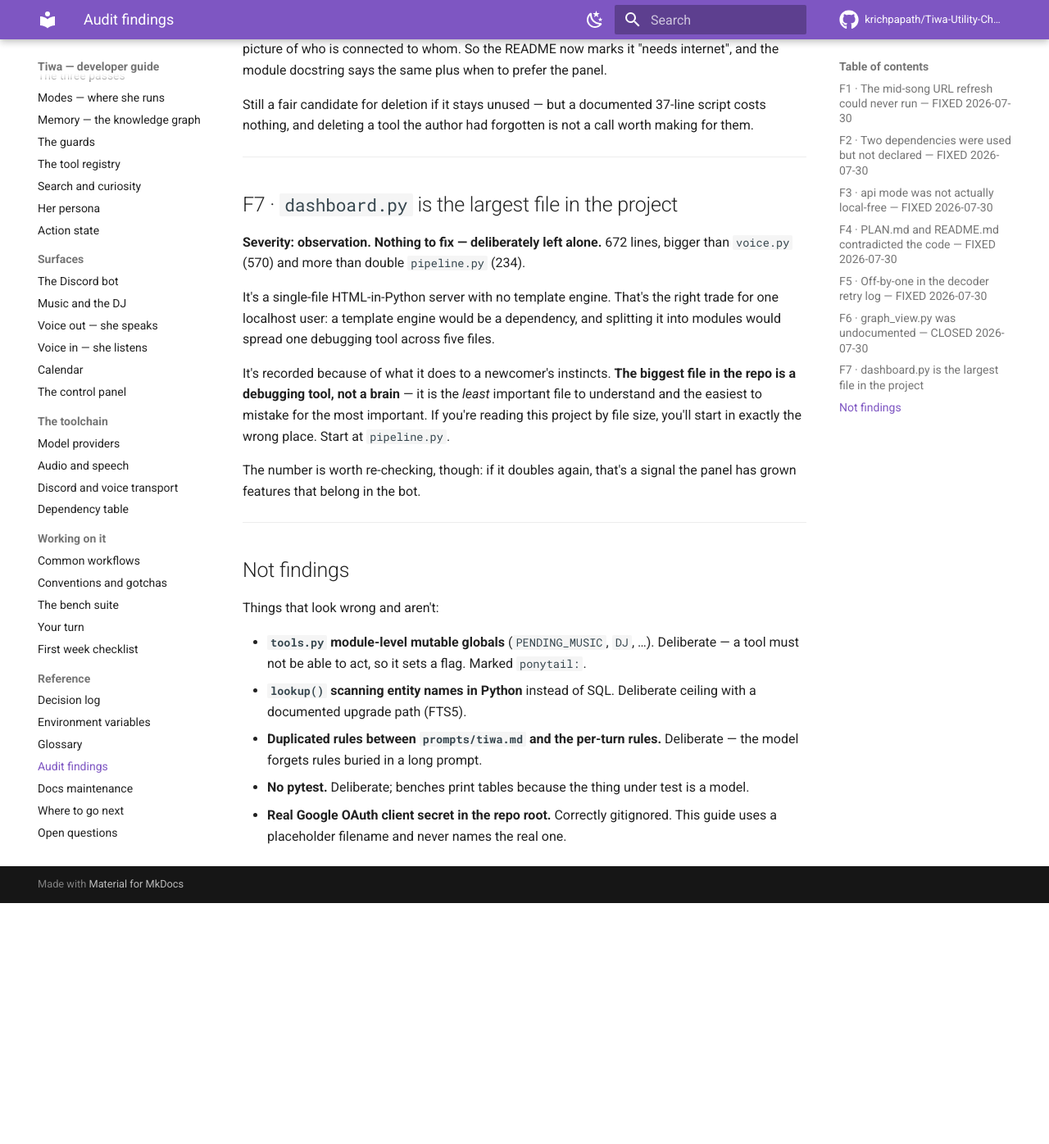
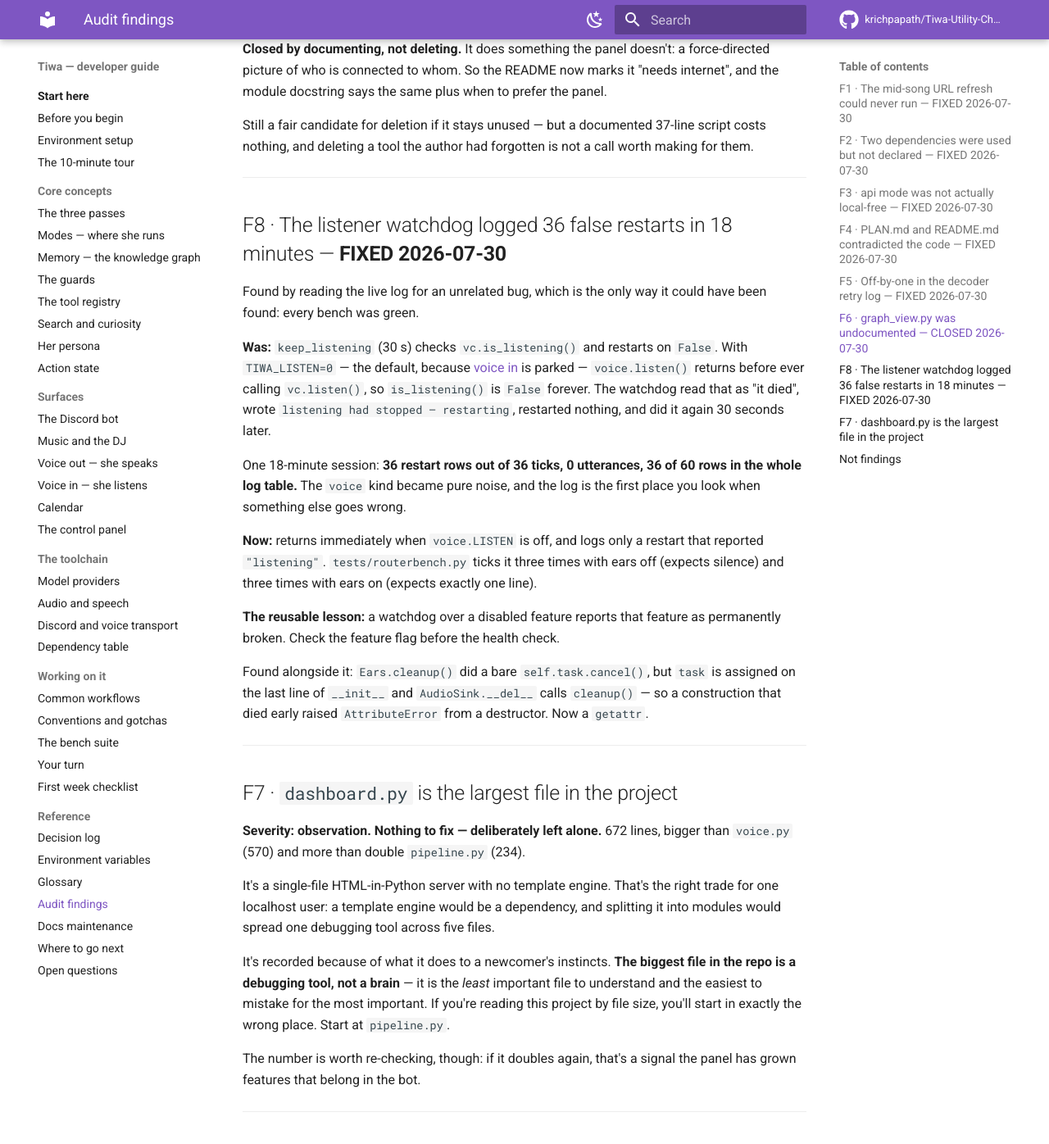
Before and after one commit to krichpapath/Tiwa-Utility-Chatbot, an MkDocs documentation site: the page built from docs/reference/findings.md, in a window 1280 px wide and 1400 px high, scrolled down 3523 px. Shown: the top 1396 px of the window at 82% size. Built offline with MkDocs 1.6.1 and Material for MkDocs 9.7.7, drawn with Linux system fonts in a browser that asks for light colours; a script that is not in the unit is left out; comment, search, counter and statistics services are not loaded; before the commit the page ends 4625 px from its top, so only the background shows below that; some of the changed text lies outside the part shown.

Commit message:
Don't run a watchdog over a switched-off feature
keep_listening (30s) restarts voice listening when vc.is_listening() is False.
With TIWA_LISTEN=0 -- the default, because voice-in is parked -- voice.listen()
returns before ever calling vc.listen(), so is_listening() is False forever.
The watchdog read that as "it died", logged "listening had stopped —
restarting", restarted nothing, and did it again 30 seconds later.

One 18-minute session: 36 restart rows out of 36 ticks, 0 utterances, 36 of 60
rows in the entire log table. The voice kind became pure noise, on the page you
go to first when something else is wrong -- which is how it was found, while
reading that log for the music bug.

Now returns immediately when voice.LISTEN is off, and logs only a restart that
actually reported "listening". A line claiming a restart that did not happen is
what buried the log.

The reusable shape: a watchdog over a disabled feature reports that feature as
permanently broken. Check the flag before the health check.

Also Ears.cleanup() did a bare self.task.cancel(), but task is assigned on the
last line of __init__ and AudioSink.__del__ calls cleanup() -- a construction
that died early raised AttributeError from a destructor, which Python can only
report as "Exception ignored" noise.

routerbench ticks the watchdog three times with ears off (silence) and three
with ears on (exactly one line). Recorded as F8.

```diff
--- a/docs/reference/findings.md
+++ b/docs/reference/findings.md
@@ -4,7 +4,8 @@
 project was the job, and changing code during an audit hides what the audit found. Fixes
 land afterwards and get marked here when they do.
 
-Ordered by what would bite a new developer first.
+Ordered by what would bite a new developer first. F8 arrived later, from a live session
+rather than the audit — kept here because the list is where findings live.
 
 ---
 
@@ -121,6 +122,34 @@
 
 ---
 
+## F8 · The listener watchdog logged 36 false restarts in 18 minutes — **FIXED 2026-07-30** {#f8}
+
+Found by reading the live log for an unrelated bug, which is the only way it could have
+been found: every bench was green.
+
+**Was:** `keep_listening` (30 s) checks `vc.is_listening()` and restarts on `False`. With
+`TIWA_LISTEN=0` — the default, because [voice in](../surfaces/voice-in.md) is parked —
+`voice.listen()` returns before ever calling `vc.listen()`, so `is_listening()` is `False`
+forever. The watchdog read that as "it died", wrote `listening had stopped — restarting`,
+restarted nothing, and did it again 30 seconds later.
+
+One 18-minute session: **36 restart rows out of 36 ticks, 0 utterances, 36 of 60 rows in
+the whole log table.** The `voice` kind became pure noise, and the log is the first place
+you look when something else goes wrong.
+
+**Now:** returns immediately when `voice.LISTEN` is off, and logs only a restart that
+reported `"listening"`. `tests/routerbench.py` ticks it three times with ears off (expects
+silence) and three times with ears on (expects exactly one line).
+
+**The reusable lesson:** a watchdog over a disabled feature reports that feature as
+permanently broken. Check the feature flag before the health check.
+
+Found alongside it: `Ears.cleanup()` did a bare `self.task.cancel()`, but `task` is
+assigned on the last line of `__init__` and `AudioSink.__del__` calls `cleanup()` — so a
+construction that died early raised `AttributeError` from a destructor. Now a `getattr`.
+
+---
+
 ## F7 · `dashboard.py` is the largest file in the project {#f7}
 
 **Severity: observation. Nothing to fix — deliberately left alone.** 672 lines, bigger than
```
Also changed, not shown: bot.py (+14 -3 lines), docs/surfaces/discord.md (+3 -1 lines), docs/surfaces/voice-in.md (+9 -0 lines), docs/toolchain/discord-transport.md (+2 -1 lines), 2 other files.
